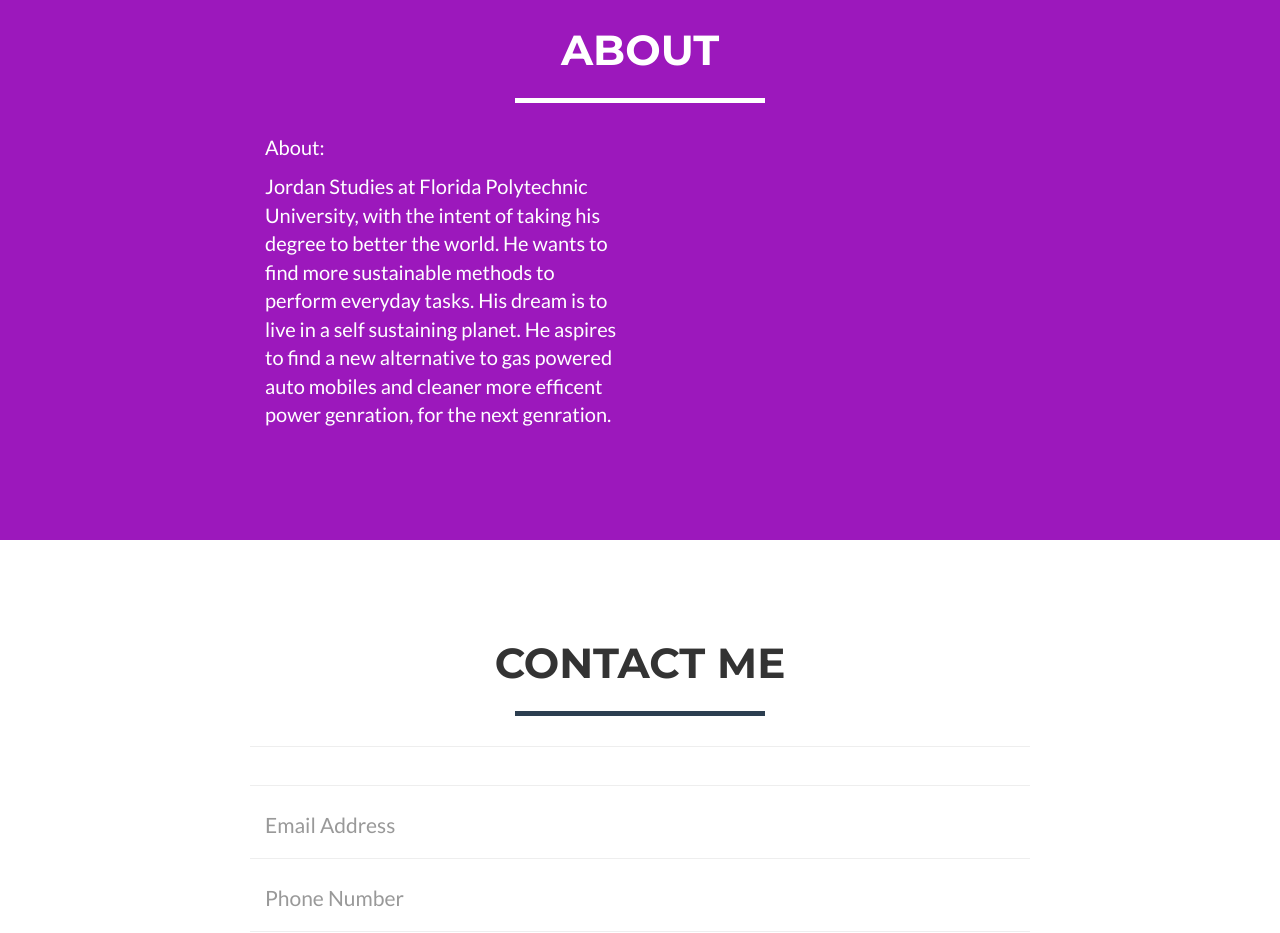
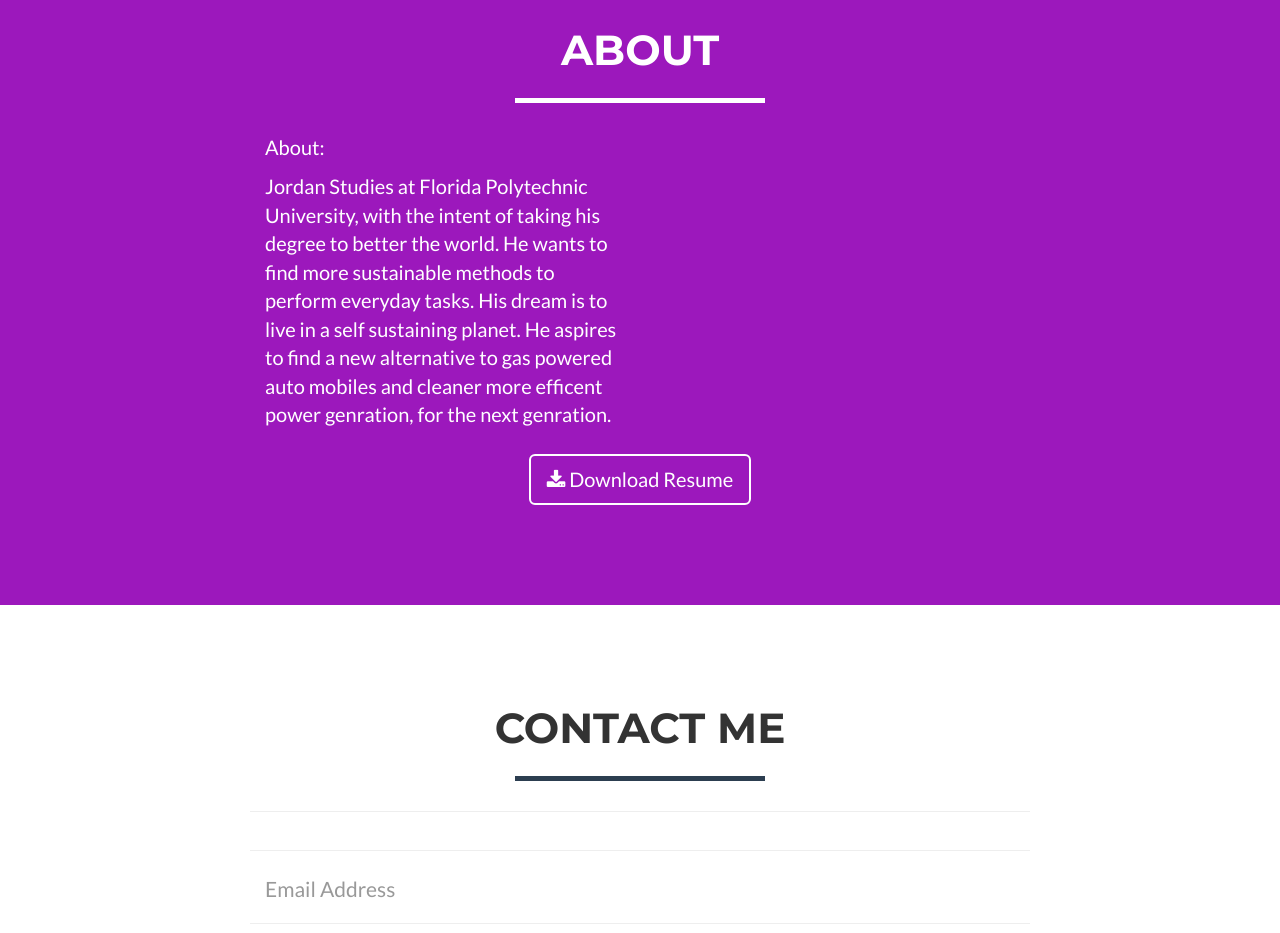
Before and after one commit to jordanfaison/jordanfaison.github.io, a website: page index.html in a window 1280 px wide. Shown: the part 1900-2833 px from the top of the page. Drawn offline with nearby package versions, Linux system fonts and the light colour scheme.

Commit message:
Update index.html

```diff
--- a/index.html
+++ b/index.html
@@ -168,12 +168,13 @@
                     <p>About:</p>
                     <P>Jordan Studies at Florida Polytechnic University, with the intent of taking his degree to better the world. He wants to find more sustainable methods to perform everyday tasks. His dream is to live in a self sustaining planet. He aspires to find a new alternative to gas powered auto mobiles and cleaner more efficent power genration, for the next genration. </p>
                 </div>
-                <div class="col-lg-4">
-                    <p></p>
+                <div class="col-lg-8 col-lg-offset-2 text-center">
+                    <a href="https://www.google.com/" class="btn btn-lg btn-outline">
+                        <i class="fa fa-download"></i> Download Resume
+                    </a>
                 </div>
-                <div class="col-lg-8 col-lg-offset-2 text-center"></div>
-            </div>
-        </div>
+           </div>
+       </div>
     </section>
 
     <!-- Contact Section -->
```
